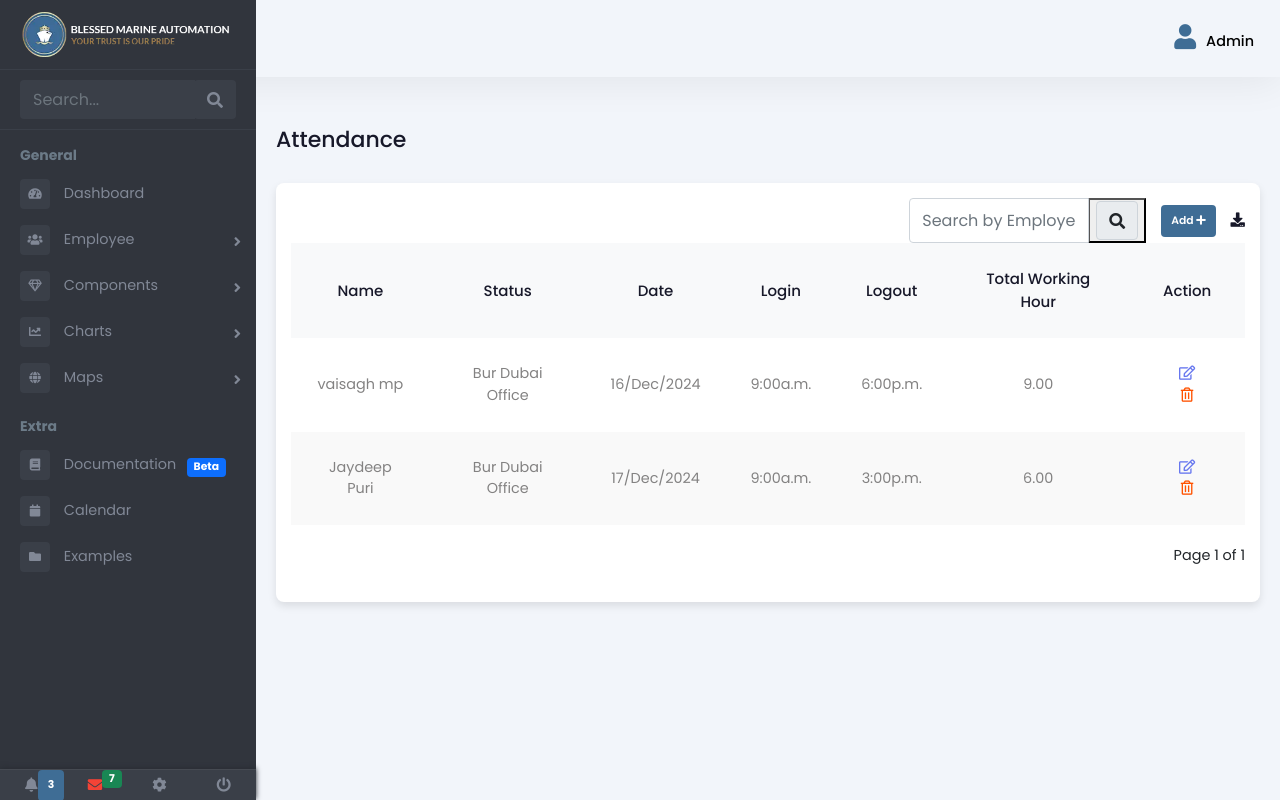
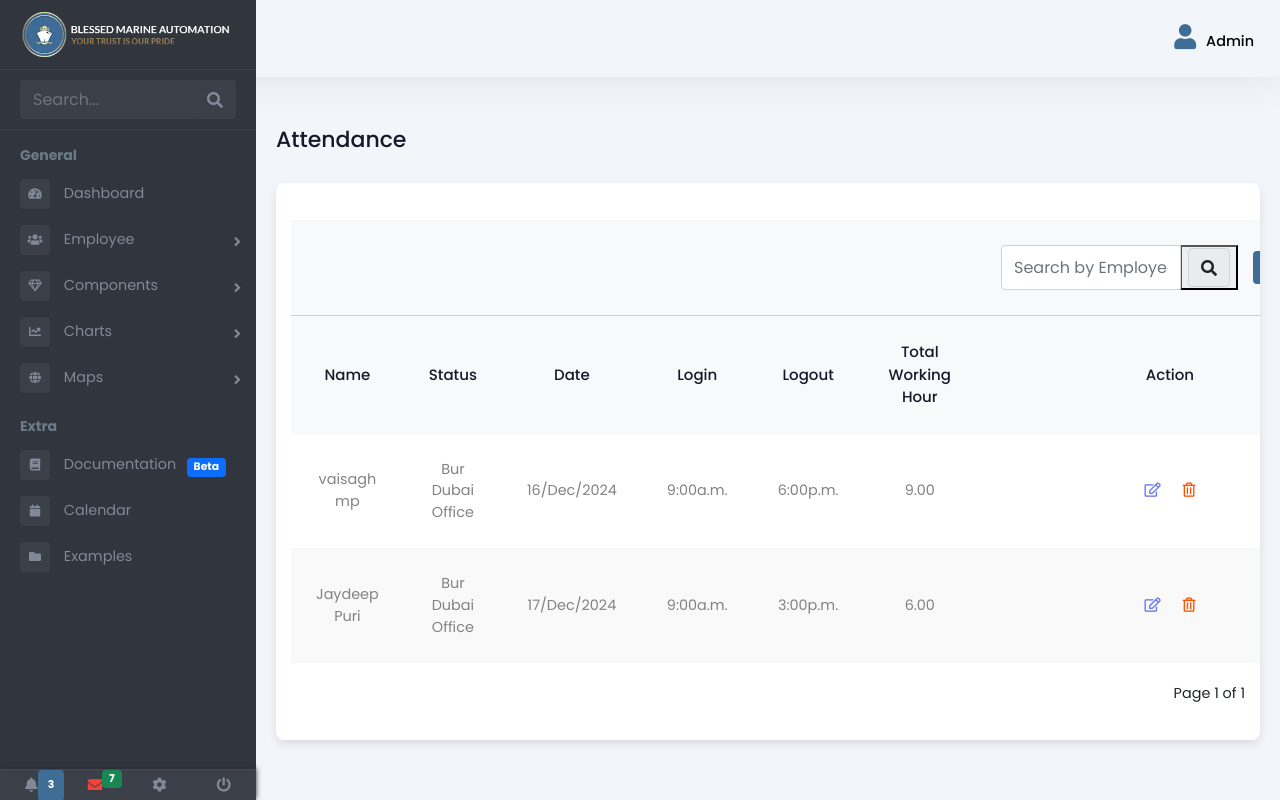
Before and after one commit to vaisagh-mp/Al_Mabrouk_crm, a Django app: page /manager/employee/attendance/ in a window 1280 px wide. Run offline with Django 5.2, Linux system fonts and the light colour scheme; data comes from the database, SQL or seed files in the repository; both versions use the stored data as it was after the commit; some libraries are stand-ins or nearby versions.

Commit message:
update attendance search

```diff
--- a/templates/Admin/attendance_list.html
+++ b/templates/Admin/attendance_list.html
@@ -9,6 +9,16 @@
 
     <!-- Attendance Table with Search and Action Controls -->
     <div class="widget-box table-wdgt">
+        <table id="employeeTable">
+            <thead>
+                <tr style="border-bottom: 1px solid #ccc">
+                  <th></th>
+                  <th></th>
+                  <th></th>
+                  <th></th>
+                  <th></th>
+                  <th></th>
+                  <th>
                     <div class="add-new-emply">
                       <div class="table-searchbar">
                         <div class="sidebar-search">
@@ -27,7 +37,7 @@
                             </form>
                         </div>
                       </div>
-            <a class="badge bg-warning" href="add-employee.html">Add <i class="fas fa-plus"></i></a>
+                      <a class="badge bg-warning" href="#">Add <i class="fas fa-plus"></i></a>
                       <div class="dwnld-dropdown">
                         <a href="#" title="Download"><i class="fas fa-download"></i></a>
                         <div class="dwnld-dropdown-content">
@@ -36,7 +46,9 @@
                         </div>
                       </div>
                     </div>
-        <table id="employeeTable">
+                  </th>
+                </tr>
+              </thead>
             <thead>
                 <tr>
                     <th>Name</th>
```
Also changed, not shown: db.sqlite3. Lines whose indentation alone changed are shown as unchanged.
